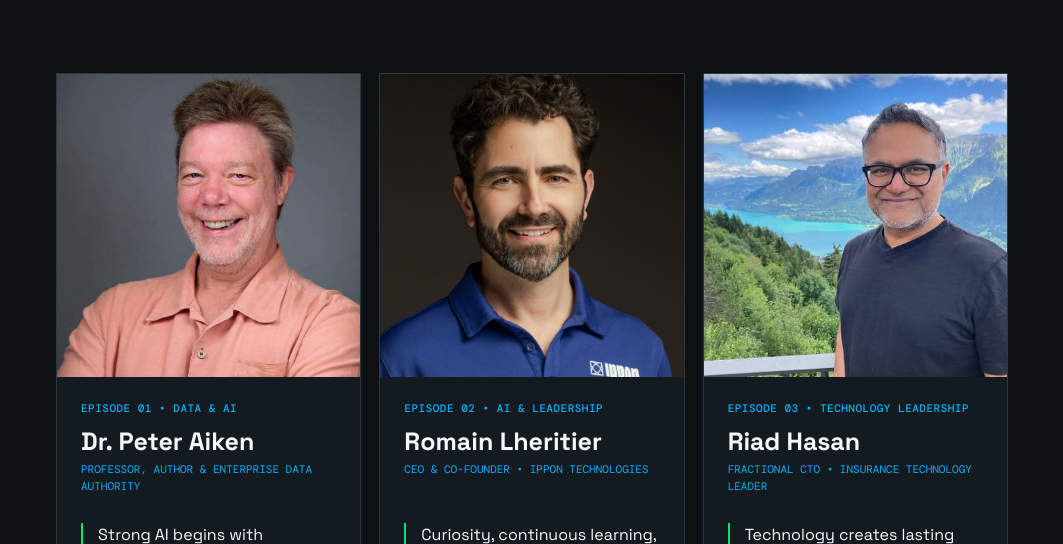
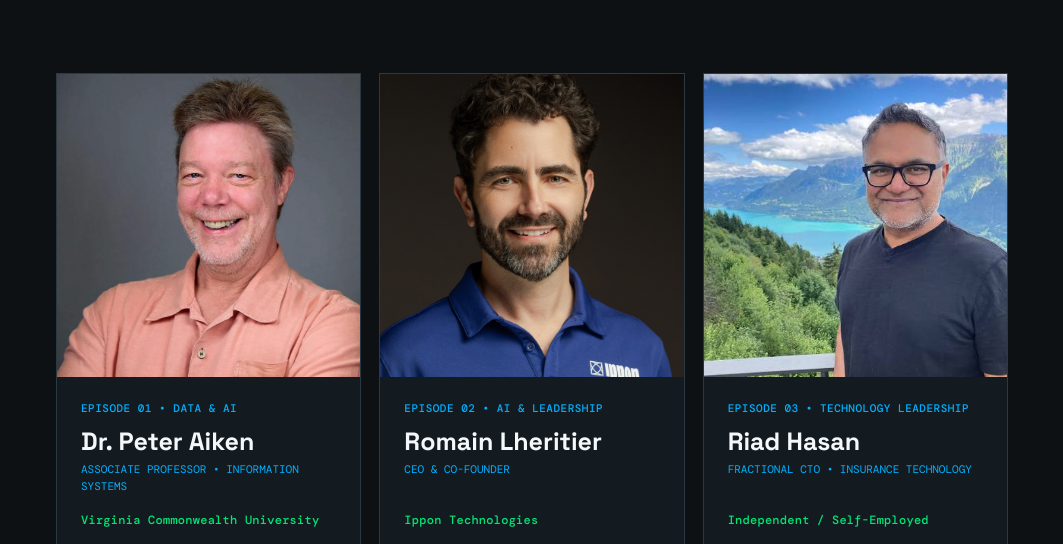
Before and after one commit to bytebybyte712/BBBNewWebsite, a website: page featured-guests.html in a window 1280 px wide. Shown: the part 381-925 px from the top of the page, without its empty margins (108-1171 px from the left). Drawn offline with nearby package versions, Linux system fonts and the light colour scheme.

Commit message:
Highlight guest organizations

```diff
--- a/featured-guests.html
+++ b/featured-guests.html
@@ -3,7 +3,7 @@
 <body><header class="site-header"><a class="brand" href="index.html"><img src="assets/byte-by-byte-logo.png" alt="Byte by Byte"/></a><button class="menu-toggle" aria-label="Open navigation" aria-expanded="false"><span></span><span></span></button><nav class="main-nav"><a href="index.html">Home</a><a href="podcast.html">Podcast</a><a class="active" href="featured-guests.html">Guests</a><a href="publications.html">Publications</a><a href="about.html">About</a><a href="press-media.html">Media</a></nav></header>
 <main><section class="resource-hero section-shell"><p class="eyebrow"><span></span>FEATURED GUESTS</p><h1>Learning directly from <em>technology leaders.</em></h1><p class="hero-description">Byte by Byte invites accomplished professionals to share the decisions, lessons, and ideas behind their work—and to make technology careers more understandable for students.</p></section>
 <section class="resource-section section-shell"><div class="resource-grid three">
-<article class="guest-card"><img src="assets/peteraiken.png" alt="Dr. Peter Aiken"/><div class="guest-card-copy"><p class="tag cyan">EPISODE 01 • DATA &amp; AI</p><h2>Dr. Peter Aiken</h2><p class="guest-role">PROFESSOR, AUTHOR &amp; ENTERPRISE DATA AUTHORITY</p><p class="takeaway">Strong AI begins with trustworthy, well-managed data—not simply better algorithms.</p><a class="text-link" href="peter-aiken.html">Explore the episode →</a></div></article>
-<article class="guest-card"><img src="assets/romain.png" alt="Romain Lheritier"/><div class="guest-card-copy"><p class="tag cyan">EPISODE 02 • AI &amp; LEADERSHIP</p><h2>Romain Lheritier</h2><p class="guest-role">CEO &amp; CO-FOUNDER • IPPON TECHNOLOGIES</p><p class="takeaway">Curiosity, continuous learning, and strong engineering culture matter even more as AI accelerates change.</p><a class="text-link" href="Romain-Lheritier.html">Explore the episode →</a></div></article>
-<article class="guest-card"><img src="assets/riad-hasan.jpeg" alt="Riad Hasan"/><div class="guest-card-copy"><p class="tag cyan">EPISODE 03 • TECHNOLOGY LEADERSHIP</p><h2>Riad Hasan</h2><p class="guest-role">FRACTIONAL CTO • INSURANCE TECHNOLOGY LEADER</p><p class="takeaway">Technology creates lasting value when leaders begin with the problem and keep human judgment at the center.</p><a class="text-link" href="riad-hasan.html">Explore the episode →</a></div></article>
+<article class="guest-card"><img src="assets/peteraiken.png" alt="Dr. Peter Aiken"/><div class="guest-card-copy"><p class="tag cyan">EPISODE 01 • DATA &amp; AI</p><h2>Dr. Peter Aiken</h2><p class="guest-role">ASSOCIATE PROFESSOR • INFORMATION SYSTEMS</p><p class="guest-org">Virginia Commonwealth University</p><p class="takeaway">Strong AI begins with trustworthy, well-managed data—not simply better algorithms.</p><a class="text-link" href="peter-aiken.html">Explore the episode →</a></div></article>
+<article class="guest-card"><img src="assets/romain.png" alt="Romain Lheritier"/><div class="guest-card-copy"><p class="tag cyan">EPISODE 02 • AI &amp; LEADERSHIP</p><h2>Romain Lheritier</h2><p class="guest-role">CEO &amp; CO-FOUNDER</p><p class="guest-org">Ippon Technologies</p><p class="takeaway">Curiosity, continuous learning, and strong engineering culture matter even more as AI accelerates change.</p><a class="text-link" href="Romain-Lheritier.html">Explore the episode →</a></div></article>
+<article class="guest-card"><img src="assets/riad-hasan.jpeg" alt="Riad Hasan"/><div class="guest-card-copy"><p class="tag cyan">EPISODE 03 • TECHNOLOGY LEADERSHIP</p><h2>Riad Hasan</h2><p class="guest-role">FRACTIONAL CTO • INSURANCE TECHNOLOGY</p><p class="guest-org">Independent / Self-Employed</p><p class="takeaway">Technology creates lasting value when leaders begin with the problem and keep human judgment at the center.</p><a class="text-link" href="riad-hasan.html">Explore the episode →</a></div></article>
 </div></section></main><footer><div class="mini-footer-nav"><a href="press-media.html">Press &amp; Media</a><a href="recognition-awards.html">Recognition</a><a href="speaking.html">Speaking</a><a href="impact.html">Impact</a><a href="press-releases.html">Press Releases</a></div></footer><script src="script.js"></script></body></html>
--- a/styles.css
+++ b/styles.css
@@ -217,6 +217,7 @@ h1 em, h2 em { color: var(--green); font-style: normal; }
 .guest-card-copy { padding: 24px; }
 .guest-card-copy h2 { margin-bottom: 5px; font-size: 25px; line-height: 1.15; }
 .guest-role { min-height: 44px; color: var(--blue) !important; font: 11px/1.55 var(--mono) !important; }
+.guest-org { margin: -4px 0 18px; color: var(--green) !important; font: 500 12px/1.45 var(--mono) !important; letter-spacing: .25px; }
 .takeaway { margin: 18px 0; border-left: 2px solid var(--green); padding-left: 15px; color: var(--text) !important; }
 .download-grid { display: grid; grid-template-columns: repeat(3, minmax(0, 1fr)); gap: 16px; }
 .download-card { display: flex; min-height: 250px; flex-direction: column; justify-content: end; overflow: hidden; border: 1px solid var(--line); background: var(--surface); text-decoration: none; }
```
